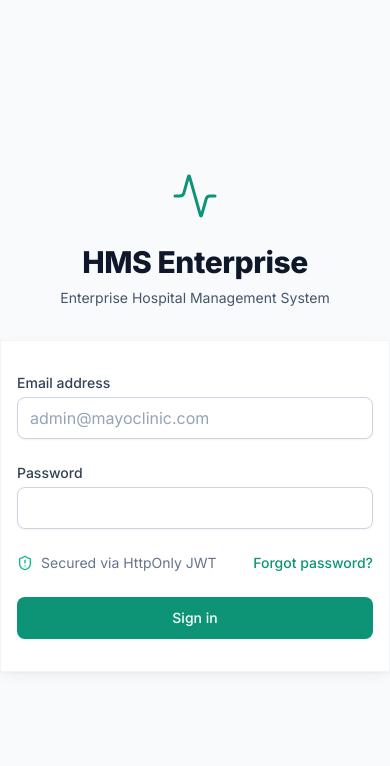
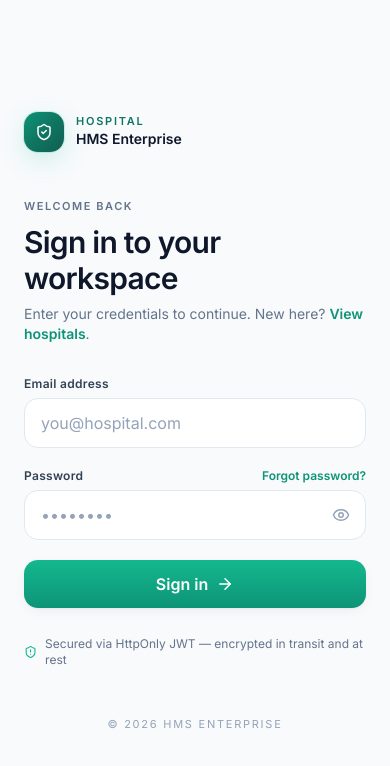
Before and after one commit to keithkahurakamau/HMS-2, a React app in the folder frontend/: page /login in a window 390 px wide. Shown: the top 766 px of the page. Built offline with nearby package versions, Linux system fonts and the light colour scheme; no server answers; the HTML template or start-up script is replaced by a standard one.

Commit message:
feat: implement login page with AuthContext integration and responsive layout

```diff
--- a/frontend/src/pages/Login.jsx
+++ b/frontend/src/pages/Login.jsx
@@ -1,104 +1,190 @@
 import React, { useState } from 'react';
 import { useAuth } from '../context/AuthContext';
 import { Link, useNavigate } from 'react-router-dom';
-import { ShieldAlert, Activity } from 'lucide-react';
+import {
+    ShieldAlert, Activity, ShieldCheck, Eye, EyeOff,
+    Stethoscope, HeartPulse, Lock, ArrowRight
+} from 'lucide-react';
 import ChangePassword from './ChangePassword';
 
 export default function Login() {
     const [email, setEmail] = useState('');
     const [password, setPassword] = useState('');
+    const [showPassword, setShowPassword] = useState(false);
     const [isSubmitting, setIsSubmitting] = useState(false);
 
     const { login, mustChangePassword, pendingUserId, clearMustChange } = useAuth();
     const navigate = useNavigate();
 
-    // Get dynamic tenant name
     const tenantName = localStorage.getItem('hms_tenant_name') || 'HMS Enterprise';
 
     const handleSubmit = async (e) => {
         e.preventDefault();
         setIsSubmitting(true);
-
         const result = await login(email, password);
         if (result?.success) {
             navigate('/app/dashboard');
         }
-        // If mustChangePassword, the AuthContext state triggers the ChangePassword UI below
-
         setIsSubmitting(false);
     };
 
-    // Show the forced password change screen if required
     if (mustChangePassword && pendingUserId) {
         return <ChangePassword userId={pendingUserId} onSuccess={() => { clearMustChange(); }} />;
     }
 
     return (
-        <div className="min-h-screen bg-slate-50 flex flex-col justify-center py-12 sm:px-6 lg:px-8">
-            <div className="sm:mx-auto sm:w-full sm:max-w-md">
-                <div className="flex justify-center text-brand-600">
-                    <Activity size={48} strokeWidth={1.5} />
+        <div className="min-h-screen w-full grid lg:grid-cols-5 bg-ink-50">
+            {/* ============== Brand panel (left, lg+) ============== */}
+            <aside className="hidden lg:flex lg:col-span-2 relative overflow-hidden bg-brand-gradient text-white">
+                {/* Decorative mesh + grid */}
+                <div className="absolute inset-0 bg-aurora opacity-80 pointer-events-none" />
+                <div className="absolute inset-0 bg-grid opacity-[0.07] pointer-events-none" />
+                <div className="absolute -top-32 -right-32 w-96 h-96 rounded-full bg-accent-400/20 blur-3xl pointer-events-none" />
+                <div className="absolute -bottom-40 -left-20 w-[28rem] h-[28rem] rounded-full bg-brand-400/20 blur-3xl pointer-events-none" />
+
+                <div className="relative z-10 flex flex-col justify-between w-full p-12 xl:p-16">
+                    {/* Logo */}
+                    <div className="flex items-center gap-3">
+                        <div className="w-11 h-11 rounded-2xl bg-white/15 backdrop-blur-md flex items-center justify-center ring-1 ring-white/25">
+                            <ShieldCheck size={22} className="text-white" />
                         </div>
-                <h2 className="mt-6 text-center text-3xl font-extrabold text-slate-900">
-                    {tenantName}
-                </h2>
-                <p className="mt-2 text-center text-sm text-slate-600">
-                    Enterprise Hospital Management System
+                        <div>
+                            <div className="text-[11px] font-semibold uppercase tracking-[0.18em] text-white/70 leading-none">Hospital</div>
+                            <div className="text-base font-semibold text-white leading-tight mt-1">{tenantName}</div>
+                        </div>
+                    </div>
+
+                    {/* Headline */}
+                    <div className="max-w-md">
+                        <span className="inline-flex items-center gap-2 px-3 py-1 rounded-full bg-white/10 ring-1 ring-white/20 text-2xs font-semibold uppercase tracking-[0.14em] text-white/85">
+                            <span className="w-1.5 h-1.5 rounded-full bg-accent-400 animate-pulse-soft" />
+                            Clinical-grade workspace
+                        </span>
+                        <h1 className="mt-6 text-4xl xl:text-5xl font-semibold leading-[1.05] tracking-tight">
+                            Care, coordinated.
+                            <span className="block text-white/70 font-light mt-2">One platform for every shift.</span>
+                        </h1>
+                        <p className="mt-6 text-white/75 text-base leading-relaxed">
+                            Sign in to access patient records, clinical workflows, billing, and pharmacy &mdash; all in one secure environment.
                         </p>
                     </div>
 
-            <div className="mt-8 sm:mx-auto sm:w-full sm:max-w-md">
-                <div className="bg-white py-8 px-4 shadow-soft sm:rounded-xl sm:px-10 border border-slate-100">
-                    <form className="space-y-6" onSubmit={handleSubmit}>
+                    {/* Feature row */}
+                    <div className="grid grid-cols-3 gap-4">
+                        <Feature icon={<Stethoscope size={18} />} label="Clinical" />
+                        <Feature icon={<HeartPulse size={18} />} label="Real-time" />
+                        <Feature icon={<Lock size={18} />} label="HIPAA-aware" />
+                    </div>
+                </div>
+            </aside>
+
+            {/* ============== Form panel (right) ============== */}
+            <main className="lg:col-span-3 flex flex-col justify-center items-center px-6 py-12 sm:px-10 relative">
+                {/* Mobile brand bar */}
+                <div className="lg:hidden w-full max-w-md flex items-center gap-3 mb-10">
+                    <div className="w-10 h-10 rounded-xl bg-brand-gradient flex items-center justify-center shadow-glow">
+                        <ShieldCheck size={18} className="text-white" />
+                    </div>
                     <div>
-                            <label className="block text-sm font-medium text-slate-700">Email address</label>
-                            <div className="mt-1">
-                                <input
-                                    type="email"
-                                    required
-                                    value={email}
-                                    onChange={(e) => setEmail(e.target.value)}
-                                    className="appearance-none block w-full px-3 py-2 border border-slate-300 rounded-lg shadow-sm placeholder-slate-400 focus:outline-none focus:ring-brand-500 focus:border-brand-500 sm:text-sm"
-                                    placeholder="admin@mayoclinic.com"
-                                />
+                        <div className="text-[11px] font-semibold uppercase tracking-[0.16em] text-brand-700 leading-none">Hospital</div>
+                        <div className="text-sm font-semibold text-ink-900 mt-0.5">{tenantName}</div>
                     </div>
                 </div>
 
+                <div className="w-full max-w-md animate-slide-up">
+                    <div className="mb-8">
+                        <span className="section-eyebrow">Welcome back</span>
+                        <h2 className="mt-2 text-3xl font-semibold text-ink-900 tracking-tight">Sign in to your workspace</h2>
+                        <p className="mt-2 text-sm text-ink-500">
+                            Enter your credentials to continue. New here?{' '}
+                            <Link to="/" className="text-brand-600 font-semibold hover:text-brand-700">View hospitals</Link>.
+                        </p>
+                    </div>
+
+                    <form className="space-y-5" onSubmit={handleSubmit}>
                         <div>
-                            <label className="block text-sm font-medium text-slate-700">Password</label>
-                            <div className="mt-1">
+                            <label htmlFor="email" className="label">Email address</label>
                             <input
-                                    type="password"
+                                id="email"
+                                type="email"
                                 required
+                                autoComplete="email"
+                                value={email}
+                                onChange={(e) => setEmail(e.target.value)}
+                                className="input-lg"
+                                placeholder="you@hospital.com"
+                            />
+                        </div>
+
+                        <div>
+                            <div className="flex items-baseline justify-between">
+                                <label htmlFor="password" className="label">Password</label>
+                                <Link to="/forgot-password" className="text-xs font-semibold text-brand-600 hover:text-brand-700">
+                                    Forgot password?
+                                </Link>
+                            </div>
+                            <div className="relative">
+                                <input
+                                    id="password"
+                                    type={showPassword ? 'text' : 'password'}
+                                    required
+                                    autoComplete="current-password"
                                     value={password}
                                     onChange={(e) => setPassword(e.target.value)}
-                                    className="appearance-none block w-full px-3 py-2 border border-slate-300 rounded-lg shadow-sm placeholder-slate-400 focus:outline-none focus:ring-brand-500 focus:border-brand-500 sm:text-sm"
+                                    className="input-lg pr-11"
+                                    placeholder="••••••••"
                                 />
+                                <button
+                                    type="button"
+                                    onClick={() => setShowPassword(s => !s)}
+                                    aria-label={showPassword ? 'Hide password' : 'Show password'}
+                                    className="absolute right-2 top-1/2 -translate-y-1/2 p-2 rounded-lg text-ink-400 hover:text-ink-700 hover:bg-ink-100 transition-colors"
+                                >
+                                    {showPassword ? <EyeOff size={18} /> : <Eye size={18} />}
+                                </button>
                             </div>
                         </div>
 
-                        <div className="flex items-center justify-between text-sm">
-                            <div className="flex items-center text-slate-500">
-                                <ShieldAlert size={16} className="mr-2 text-brand-500" />
-                                Secured via HttpOnly JWT
-                            </div>
-                            <Link to="/forgot-password" className="text-brand-600 hover:text-brand-700 font-medium">
-                                Forgot password?
-                            </Link>
-                        </div>
-
-                        <div>
                         <button
                             type="submit"
                             disabled={isSubmitting}
-                                className="w-full flex justify-center py-2.5 px-4 border border-transparent rounded-lg shadow-sm text-sm font-medium text-white bg-brand-600 hover:bg-brand-700 focus:outline-none focus:ring-2 focus:ring-offset-2 focus:ring-brand-500 disabled:opacity-50 transition-colors"
+                            className="btn-primary w-full py-3 text-base group"
                         >
-                                {isSubmitting ? 'Authenticating...' : 'Sign in'}
+                            {isSubmitting ? (
+                                <>
+                                    <Activity className="animate-spin" size={18} />
+                                    Authenticating&hellip;
+                                </>
+                            ) : (
+                                <>
+                                    Sign in
+                                    <ArrowRight size={18} className="transition-transform group-hover:translate-x-0.5" />
+                                </>
+                            )}
                         </button>
+
+                        <div className="flex items-center justify-center gap-2 pt-2 text-xs text-ink-500">
+                            <ShieldAlert size={14} className="text-brand-500" />
+                            Secured via HttpOnly JWT &mdash; encrypted in transit and at rest
                         </div>
                     </form>
                 </div>
-            </div>
+
+                <p className="mt-12 text-2xs text-ink-400 uppercase tracking-[0.16em]">
+                    &copy; {new Date().getFullYear()} {tenantName}
+                </p>
+            </main>
         </div>
     );
 }
+
+function Feature({ icon, label }) {
+    return (
+        <div className="flex flex-col items-start gap-2 p-3 rounded-xl bg-white/[0.06] ring-1 ring-white/10 backdrop-blur-sm">
+            <div className="w-8 h-8 rounded-lg bg-white/10 flex items-center justify-center text-white/90">
+                {icon}
+            </div>
+            <span className="text-xs font-semibold text-white/85">{label}</span>
+        </div>
+    );
+}
```
Lines whose indentation alone changed are shown as unchanged.
